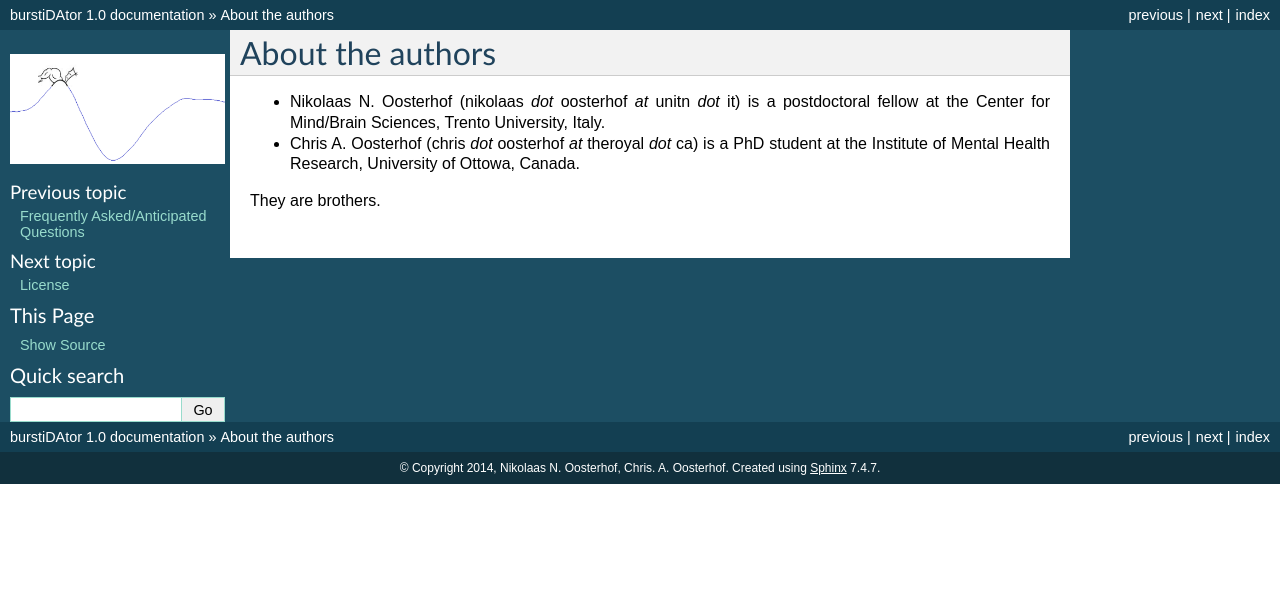
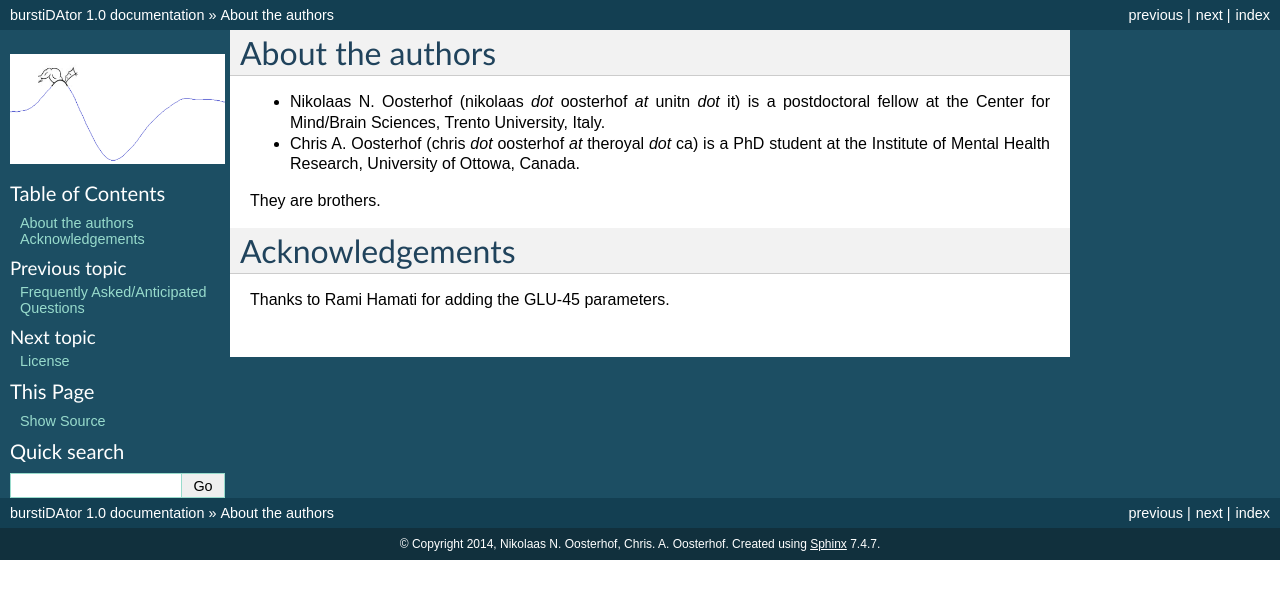
Before and after one commit to nno/burstiDAtor, a Sphinx documentation site: the page built from doc/source/about.rst, in a window 1280 px wide. Shown: the top 599 px of the page. Built offline with Sphinx 7.4.7, drawn with Linux system fonts in a browser that asks for light colours.

Commit message:
DOC: update documentation

```diff
--- a/doc/source/about.rst
+++ b/doc/source/about.rst
@@ -8,3 +8,7 @@ About the authors
 + Chris A. Oosterhof (chris `dot` oosterhof `at` theroyal `dot` ca) is a PhD student at the Institute of Mental Health Research, University of Ottowa, Canada.
 
 They are brothers.
+
+Acknowledgements
+================
+Thanks to Rami Hamati for adding the GLU-45 parameters.
```
Also changed, not shown: 1 other file.
